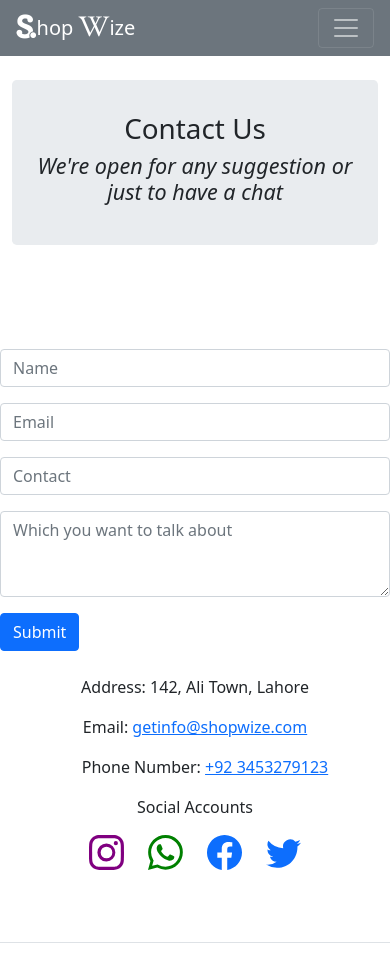
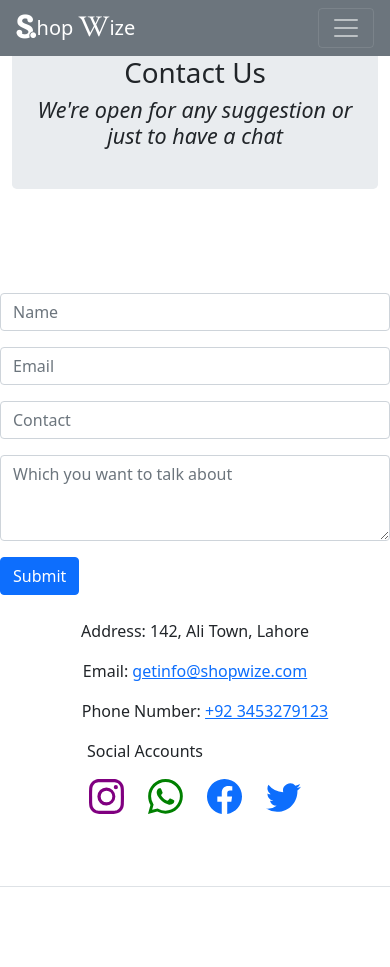
Before and after one commit to KiranZafar23/Ecommerce-Website, a Django app: page /contact in a window 390 px wide. After the commit the page ends 887 px from the top, so only its background shows below. Run offline with Django 4.2, Linux system fonts and the light colour scheme; data comes from the database, SQL or seed files in the repository; both versions use the stored data as it was after the commit; some libraries are stand-ins or nearby versions.

Commit message:
Made Website Responsive

```diff
--- a/templates/base.html
+++ b/templates/base.html
@@ -51,10 +51,11 @@
 		letter-spacing: 0.05em;
 		border-radius: 0;
 	}
+
 </style>
 
 <body>
-	<nav class="navbar navbar-expand-sm bg-secondary navbar-dark"> <a class="navbar-brand" href="#"><i
+	<nav class="navbar navbar-expand-lg header-nav fixed-top bg-secondary navbar-dark"> <a class="navbar-brand" href="#"><i
 				style="font-size:24px" class="fa">&#xf28a;</i>hop <i style="font-size:24px"
 				class="fa">&#xf266;</i>ize</a>
 		<button class="navbar-toggler" type="button" data-toggle="collapse" data-target="#navbarSupportedContent"
--- a/templates/categories.html
+++ b/templates/categories.html
@@ -24,7 +24,7 @@
 	</div>
 </div>
 
-<div class="g-mr-60 my-5" style="padding-left:1500px;">
+<div class="g-mr-60 p-5" >
 	<h2 class="h6 align-middle d-inline-block g-font-weight-400 text-uppercase" style="padding-top: 6px;">Sort by:</h2>
 
 	<!-- Secondary Button -->
--- a/templates/contact.html
+++ b/templates/contact.html
@@ -31,21 +31,21 @@
 					<button style="float: left;" class="btn btn-primary" type="submit">Submit</button>
 				</form>
 			</div>
-			<div class="col-md-6">
+			<div class="col-md-auto">
 				<div class="p-4">
-					<div class="col-md-6">
+					<div class="col-md-auto">
 						<p><span>Address:</span> 142, Ali Town, Lahore</p>
 					</div>
-					<div class="col-md-6">
-						<p><span style="padding-left:0px">Email: </span> <a href="https://www.gmail.com/login/">getinfo@shopwize.com</a></p>
+					<div class="col-md-auto">
+						<p><span>Email: </span> <a href="https://www.gmail.com/login/">getinfo@shopwize.com</a></p>
 					</div>
-					<div class="col-md-6">
-						<p><span style="padding-left:20px">Phone Number:</span> <a href="tel://3453279123">+92 3453279123</a></p>
+					<div class="col-md-auto">
+						<p style="padding-left:20px"><span>Phone Number:</span> <a href="tel://3453279123">+92 3453279123</a></p>
 					</div>
-					<div class="col-md-4">
-						<p>Social Accounts</p>
+					<div class="col-md-auto">
+						<p style="padding-right:100px">Social Accounts</p>
 					</div>
-					<div class="col-md-6">
+					<div class="col-md-auto">
 						<a href="https://www.instagram.com/accounts/login/?next=/login/" style="padding-right:20px"><svg
 								xmlns="http://www.w3.org/2000/svg" width="35" height="35" fill="purple"
 								class="bi bi-instagram" viewBox="0 0 16 16">
```
Also changed, not shown: templates/index.html (+5 -17 lines), templates/product.html (+1 -18 lines), templates/productdetail.html (+4 -14 lines), db.sqlite3.
